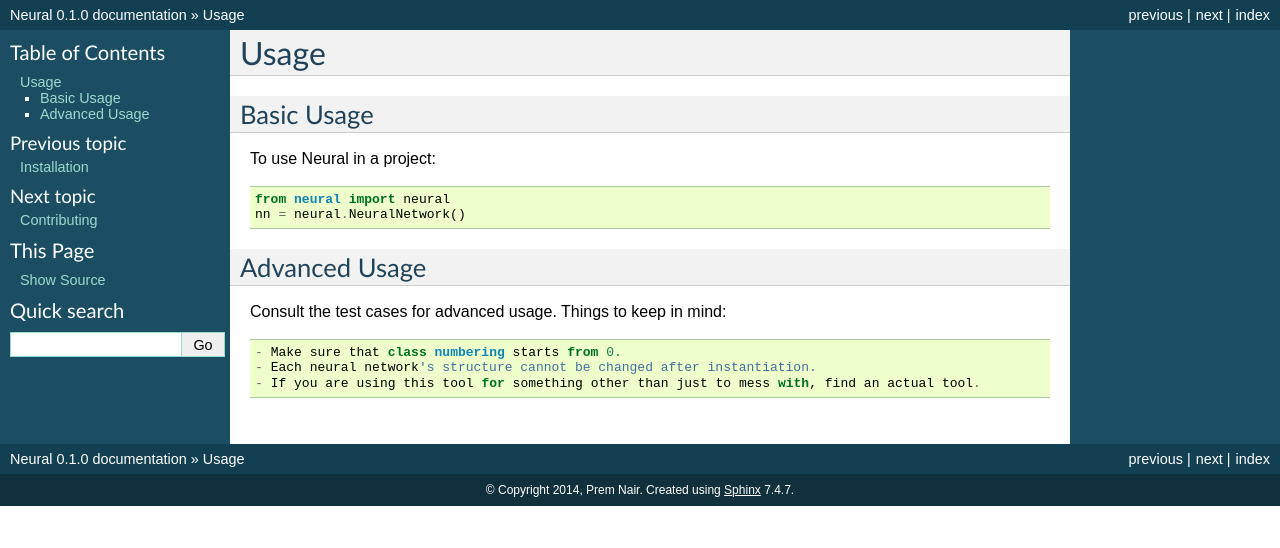
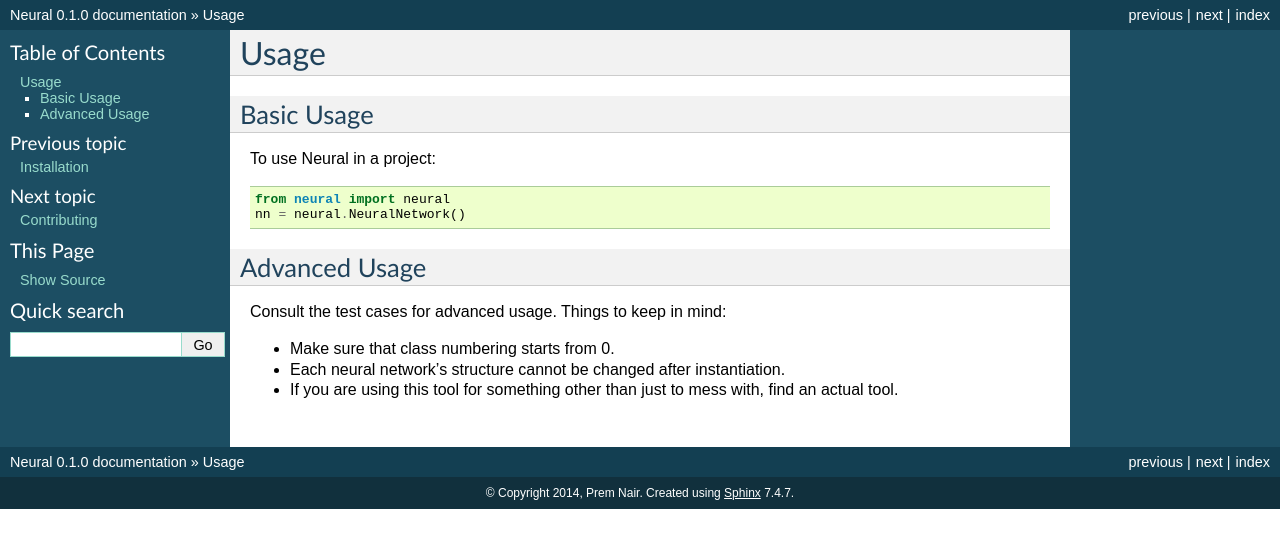
Before and after one commit to pqn/neural, a Sphinx documentation site: the page built from docs/usage.rst, in a window 1280 px wide. Shown: the top 548 px of the page. Built offline with Sphinx 7.4.7, drawn with Linux system fonts in a browser that asks for light colours.

Commit message:
Now I understand .rst

```diff
--- a/docs/usage.rst
+++ b/docs/usage.rst
@@ -13,8 +13,8 @@
 Advanced Usage
 --------------
 
-Consult the test cases for advanced usage. Things to keep in mind::
+Consult the test cases for advanced usage. Things to keep in mind:
 
-- Make sure that class numbering starts from 0.
-- Each neural network's structure cannot be changed after instantiation.
-- If you are using this tool for something other than just to mess with, find an actual tool.
+* Make sure that class numbering starts from 0.
+* Each neural network's structure cannot be changed after instantiation.
+* If you are using this tool for something other than just to mess with, find an actual tool.
```
Also changed, not shown: README.rst (+4 -4 lines).
